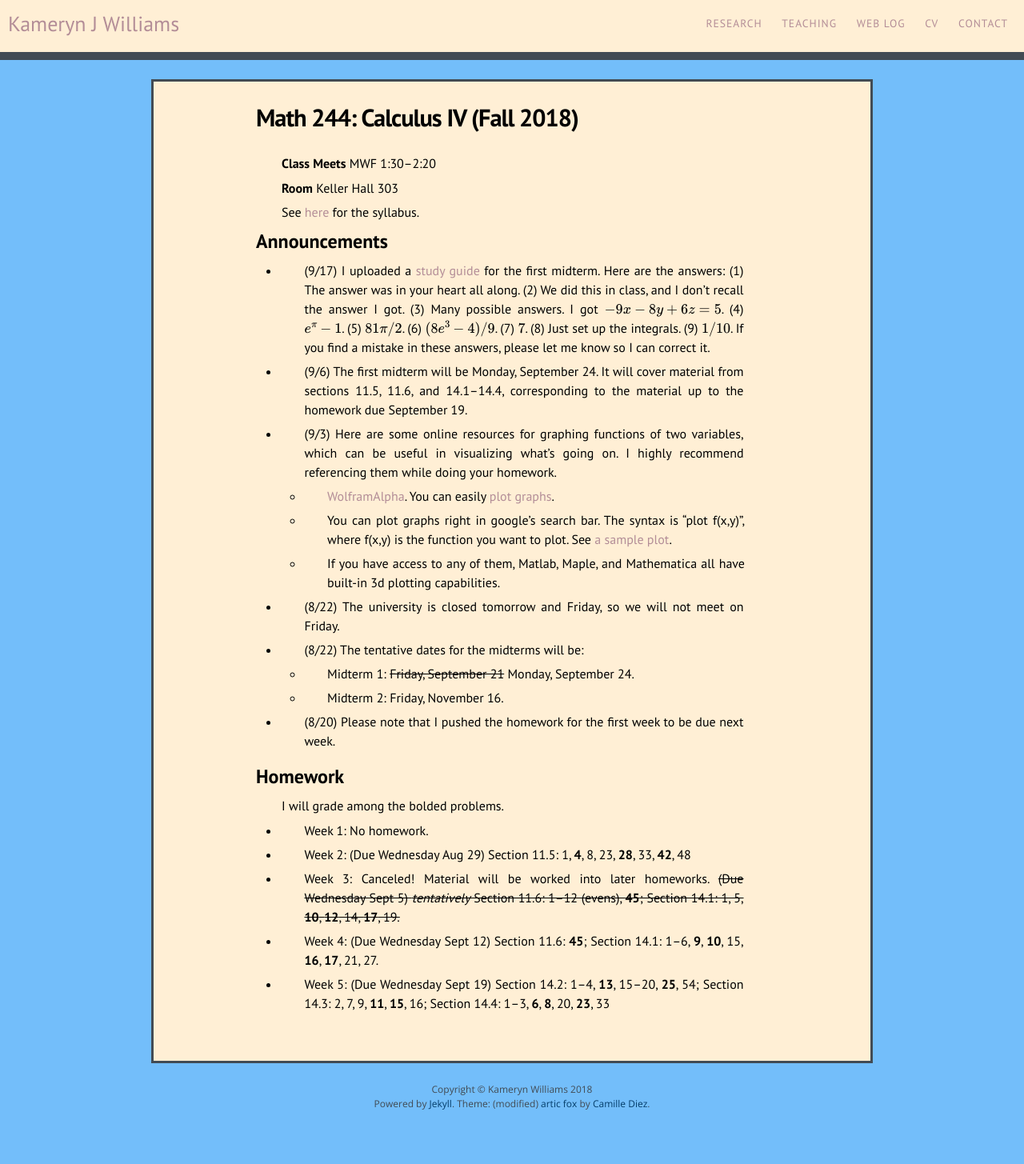
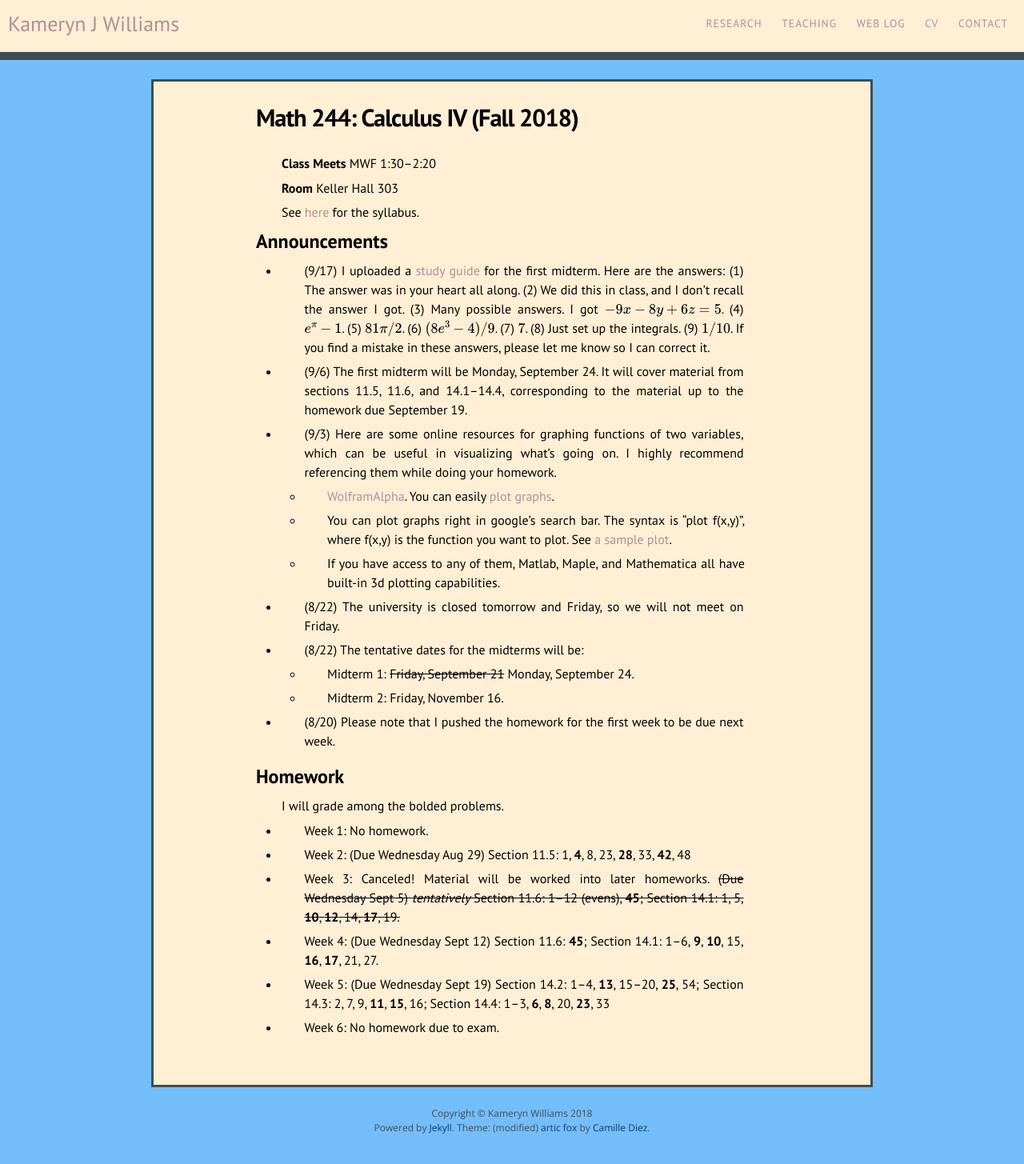
Before and after one commit to kamerynjw/kamerynjw.github.io, a Jekyll site: the page built from teaching/2018/math244.md, in a window 1280 px wide. Shown: the whole page at 80% size. Built offline with Jekyll 4.4.1, drawn with Linux system fonts in a browser that asks for light colours; nearby versions of some CDN libraries; formulas are drawn with MathJax 3; before the commit the page ends 1425 px from its top, so only the background shows below that.

Commit message:
no homework on exam week :)

```diff
--- a/teaching/2018/math244.md
+++ b/teaching/2018/math244.md
@@ -49,3 +49,5 @@ I will grade among the bolded problems.
 * Week 4: (Due Wednesday Sept 12) Section 11.6: **45**; Section 14.1: 1–6, **9**, **10**,  15, **16**, **17**, 21, 27.
 
 * Week 5: (Due Wednesday Sept 19) Section 14.2: 1–4, **13**, 15–20, **25**, 54; Section 14.3: 2, 7, 9, **11**, **15**, 16; Section 14.4: 1–3, **6**, **8**, 20, **23**, 33
+
+* Week 6: No homework due to exam.
```
Also changed, not shown: teaching/2018/math302.md (+2 -0 lines).
